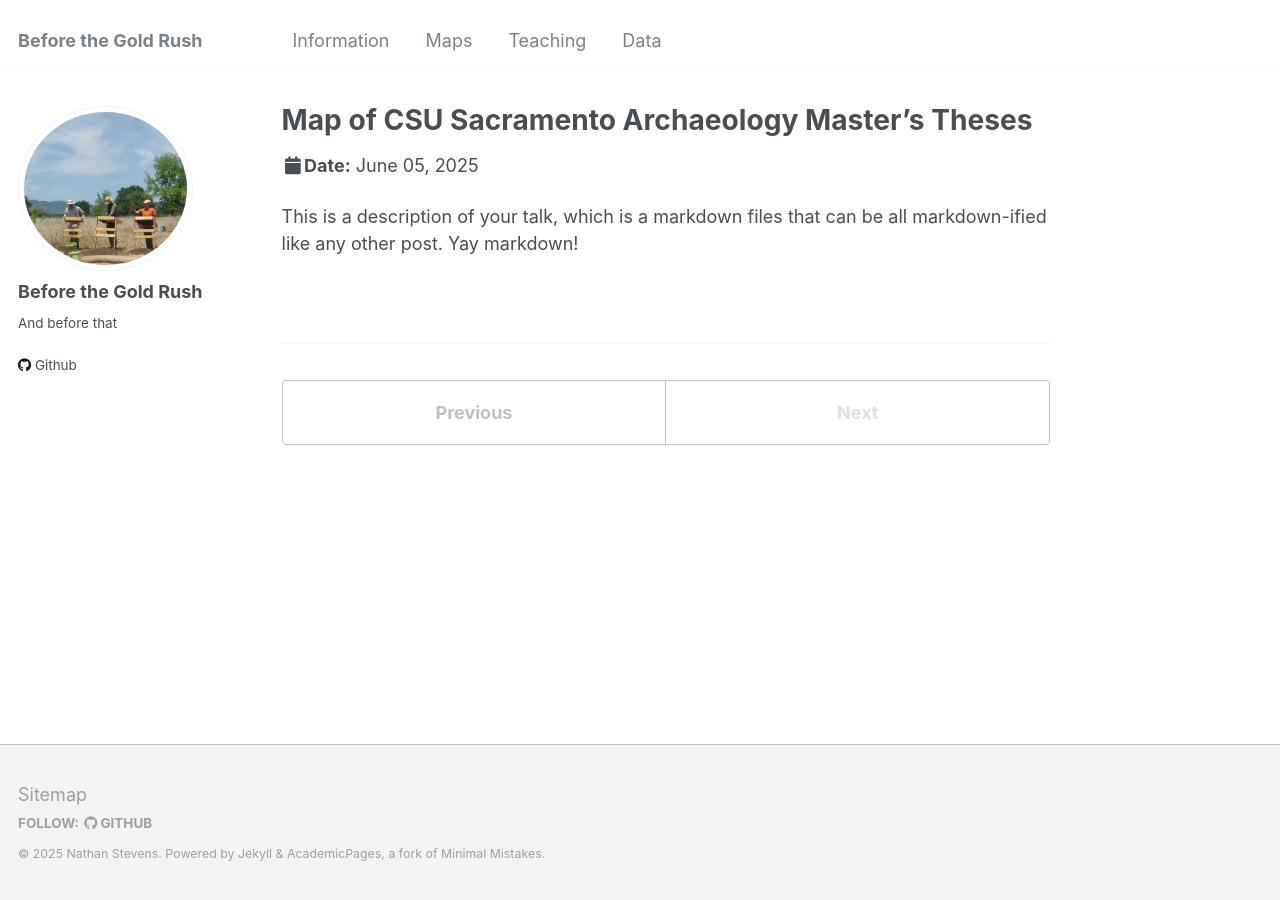
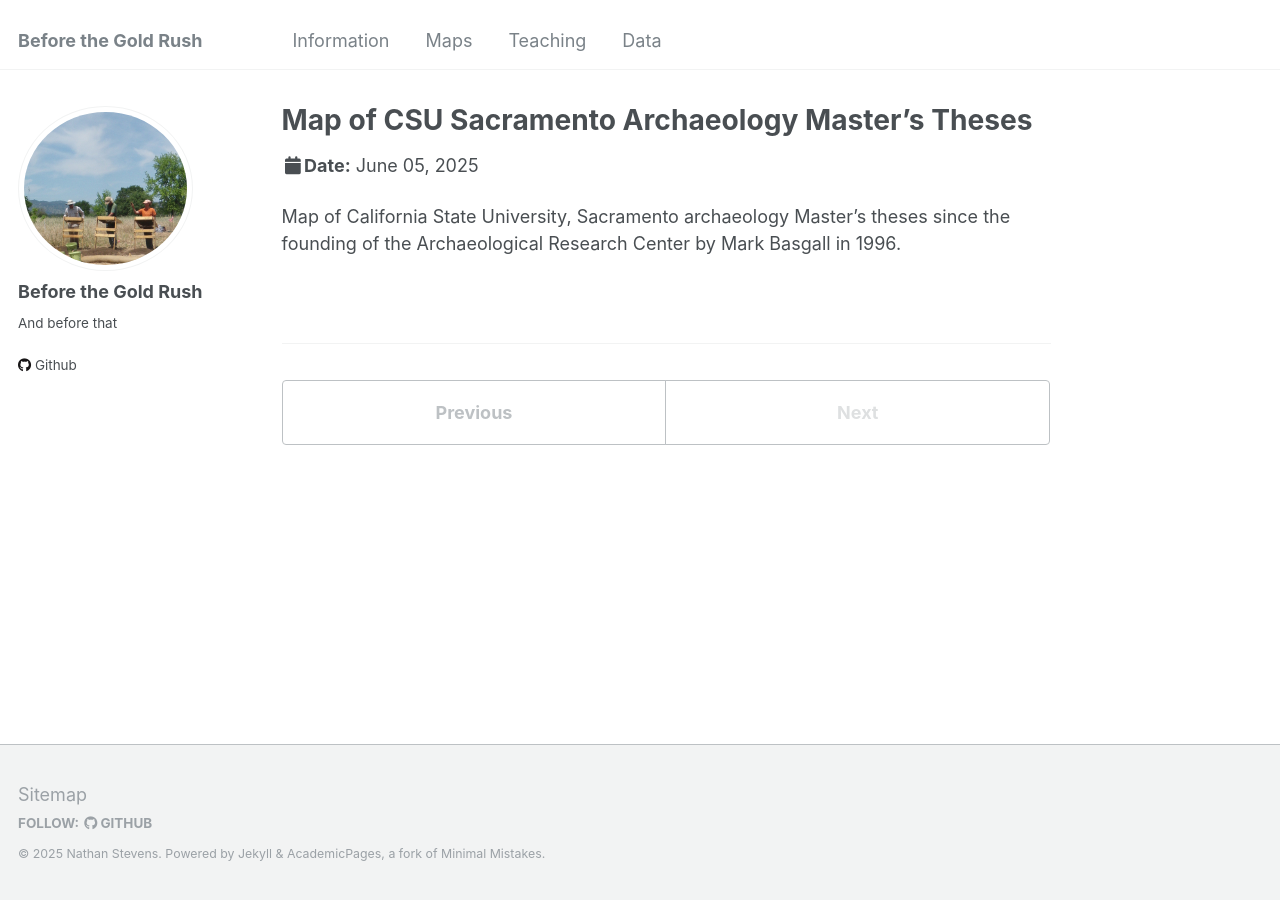
Before and after one commit to csus-arc/csus-arc.github.io, a Jekyll site: the page built from _talks/2012-03-01-talk-1.md, in a window 1280 px wide. Built offline with Jekyll 4.4.1, drawn with Linux system fonts in a browser that asks for light colours; a script that is not in the unit is left out.

Commit message:
Update 2012-03-01-talk-1.md

```diff
--- a/_talks/2012-03-01-talk-1.md
+++ b/_talks/2012-03-01-talk-1.md
@@ -8,6 +8,6 @@ date: 2025-06-05
 
 ---
 
-This is a description of your talk, which is a markdown files that can be all markdown-ified like any other post. Yay markdown!
+Map of California State University, Sacramento archaeology Master's theses since the founding of the Archaeological Research Center by Mark Basgall in 1996.
 <script type="module" src="https://js.arcgis.com/embeddable-components/4.32/arcgis-embeddable-components.esm.js"></script>
  <arcgis-embedded-map style="height:600px;width:700px;" item-id="9e819acffaaf4d728cceac4a89520b5b" theme="light" portal-url="https://csus.maps.arcgis.com" ></arcgis-embedded-map>
```
